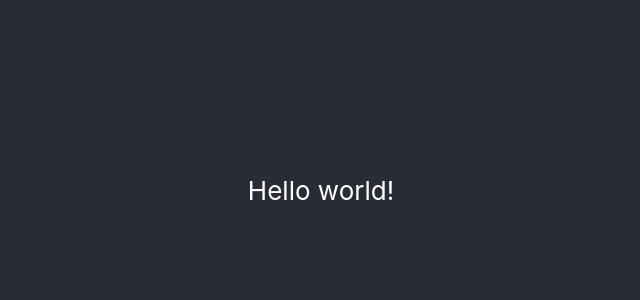
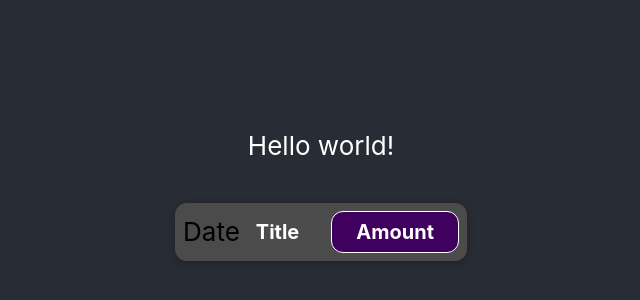
Before and after one commit to liz-panchenko/Udemy-finance-tracker-React-project, a React (Create React App) app in the folder my-app/: page / in a window 1280 px wide. Shown: the part 210-510 px from the top of the page, without its empty margins (319-959 px from the left). Built offline with nearby package versions, Linux system fonts and the light colour scheme.

Commit message:
ExpenseItem component added with CSS

```diff
--- a/my-app/src/App.js
+++ b/my-app/src/App.js
@@ -1,10 +1,12 @@
 import "./App.css";
+import ExpenseItem from "./components/ExpenseItem";
 
 function App() {
   return (
     <div className="App">
       <header className="App-header">
         <p>Hello world!</p>
+        <ExpenseItem />
       </header>
     </div>
   );
--- /dev/null
+++ b/my-app/src/components/ExpenseItem.css
@@ -0,0 +1,56 @@
+.expense-item {
+  display: flex;
+  justify-content: space-between;
+  align-items: center;
+  box-shadow: 0 2px 8px rgba(0, 0, 0, 0.25);
+  padding: 0.5rem;
+  margin: 1rem 0;
+  border-radius: 12px;
+  background-color: #4b4b4b;
+  color: black;
+}
+
+.expense-item__description {
+  display: flex;
+  flex-direction: column;
+  gap: 1rem;
+  align-items: flex-end;
+  flex-flow: column-reverse;
+  justify-content: flex-start;
+  flex: 1;
+}
+
+.expense-item h2 {
+  font-size: 1rem;
+  flex: 1;
+  margin: 0 1rem;
+  color: white;
+}
+
+.expense-item__price {
+  font-size: 1rem;
+  font-weight: bold;
+  color: white;
+  background-color: #40005d;
+  border: 1px solid white;
+  padding: 0.5rem;
+  border-radius: 12px;
+}
+
+@media (min-width: 580px) {
+  .expense-item__description {
+    flex-direction: row;
+    align-items: center;
+    justify-content: flex-start;
+    flex: 1;
+  }
+
+  .expense-item__description h2 {
+    font-size: 1.25rem;
+  }
+
+  .expense-item__price {
+    font-size: 1.25rem;
+    padding: 0.5rem 1.5rem;
+  }
+}
--- /dev/null
+++ b/my-app/src/components/ExpenseItem.js
@@ -0,0 +1,13 @@
+import "./ExpenseItem.css";
+
+export default function ExpenseItem() {
+  return (
+    <div className="expense-item">
+      <div>Date</div>
+      <div className="expense-item__description">
+        <h2>Title</h2>
+        <div className="expense-item__price">Amount</div>
+      </div>
+    </div>
+  );
+}
```
